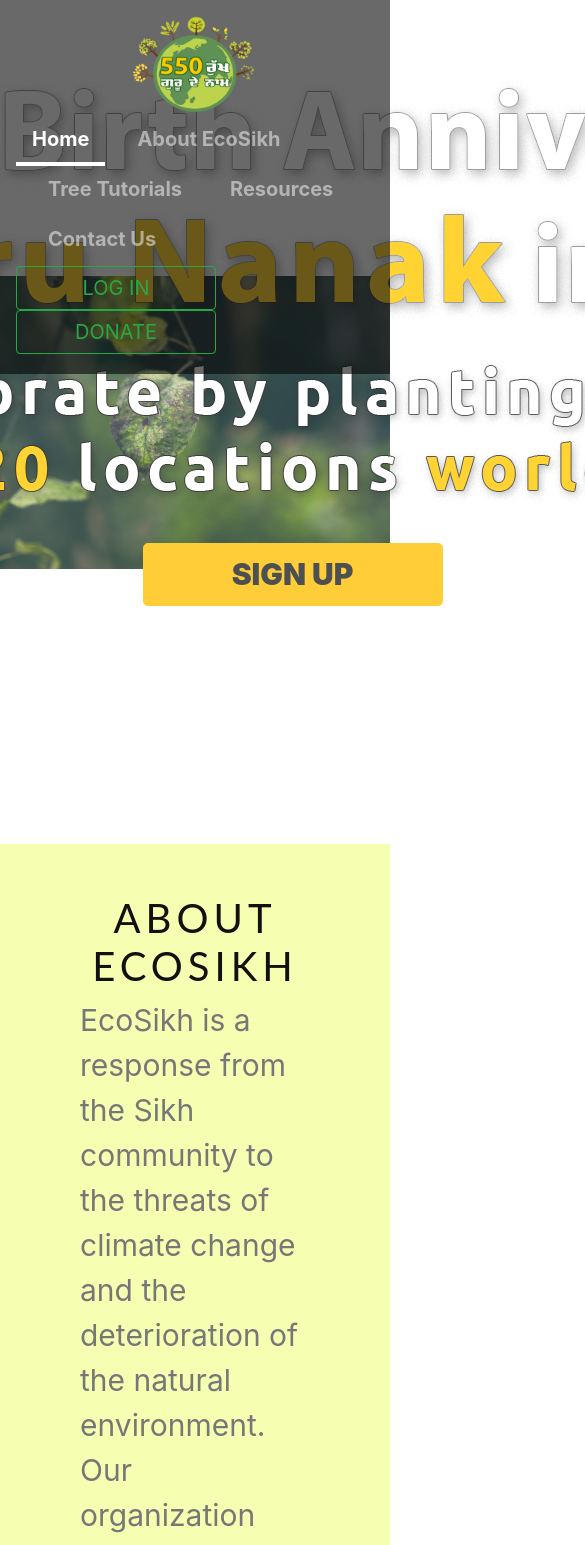
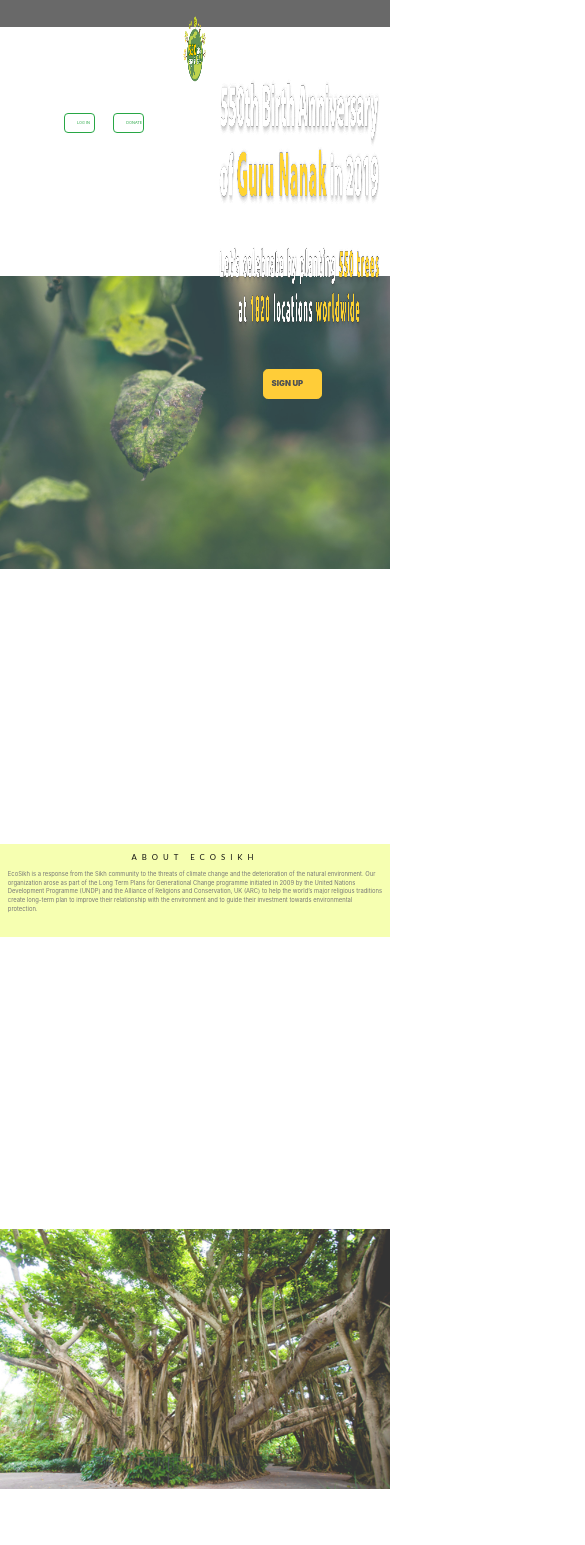
Before and after one commit to ivesingh93/gurunanak550-react, a React (Create React App) app: page / in a window 390 px wide. Shown: the top 1545 px of the page, 585 px wide, since content can reach past the window. Built offline with nearby package versions, Linux system fonts and the light colour scheme.

Commit message:
Changed from px to vw/vh to make the site responsive

```diff
--- a/src/components/Logo/Logo.js
+++ b/src/components/Logo/Logo.js
@@ -5,7 +5,7 @@
 const logo = () => (
 
     <div className={classes.Logo}>
-        <img src={gurunanak550logo} alt="gurunanak550" style={{width: '80px', height: '50px' }}/>
+        <img src={gurunanak550logo} alt="gurunanak550" style={{width: '0.3vw', height: '0.3vh' }}/>
     </div>
 
 );
--- a/src/components/Navigation/NavBar/NavBar.css
+++ b/src/components/Navigation/NavBar/NavBar.css
@@ -1,7 +1,7 @@
 .Nav-settings {
-    z-index: 999;
     width: 100%;
     background: rgba(5, 5, 5, 0.6);
+    height: 7vw;
   }
 
 .masthead {
--- a/src/components/Navigation/NavBar/NavBar.js
+++ b/src/components/Navigation/NavBar/NavBar.js
@@ -5,19 +5,19 @@
 const navbar = (props) => (
       <div className="Nav-settings" >
         <div className="d-flex flex-column flex-md-row align-items-center p-3  navbar-fixed-top mb-1">
-          <img src={gurunanak550logo} alt="gurunanak550" style={{width: '150px', height: '100px'}}/>
+          <img src={gurunanak550logo} alt="gurunanak550" style={{width: '7vw', height: '8vh'}}/>
           <div>
             <nav className="nav nav-masthead ">
-              <a className="nav-link active" style={{fontSize: '20px'}} href="#">Home</a>
-              <a className="nav-link" style={{fontSize: '20px'}} href="#">About EcoSikh</a>
-              <a className="nav-link" style={{fontSize: '20px'}} href="#">Tree Tutorials</a>
-              <a className="nav-link" style={{fontSize: '20px'}} href="#">Resources</a>
-              <a className="nav-link" style={{fontSize: '20px'}} href="#">Contact Us</a>
-              <a className="nav-link" style={{fontSize: '20px'}} href="#"></a>
+              <a className="nav-link active" style={{fontSize: '1vw'}} href="#">Home</a>
+              <a className="nav-link" style={{fontSize: '1vw'}} href="#">About EcoSikh</a>
+              <a className="nav-link" style={{fontSize: '1vw'}} href="#">Tree Tutorials</a>
+              <a className="nav-link" style={{fontSize: '1vw'}} href="#">Resources</a>
+              <a className="nav-link" style={{fontSize: '1vw'}} href="#">Contact Us</a>
+              <a className="nav-link" style={{fontSize: '1vw'}} href="#"></a>
               <div>
-                <a className="btn btn-outline-success" style={{fontSize: '20px', width: '200px'}} href="#">LOG IN</a>
+                <a className="btn btn-outline-success" style={{fontSize: '1vw', width: '8vw'}} href="#">LOG IN</a>
                 &nbsp;&nbsp;&nbsp;&nbsp;
-                <a className="btn btn-outline-success" style={{fontSize: '20px', width: '200px'}} href="#">DONATE</a>
+                <a className="btn btn-outline-success" style={{fontSize: '1vw', width: '8vw'}} href="#">DONATE</a>
               </div>
 
             </nav>
--- a/src/components/Parallax/Parallax.js
+++ b/src/components/Parallax/Parallax.js
@@ -9,28 +9,25 @@
         <div className="bgimg-1">
             <div class="flex-container">
                 <div>
-                    <img src={message_2}/>
+                    <img src={message_2} style={{height: '15vh', width: '45vw', paddingLeft: '8%'}}/>
                 </div>
                 <div>
-                    <img src={message_3}/>
+                    <img src={message_3} style={{height: '10vh', width: '45vw', paddingLeft: '8%'}}/>
                 </div>
                 <div>
                     <button className="btn btn-warning btn-lg"
-                     style={{fontSize: '30px', width: '300px', fontWeight: '900'}}
+                     style={{fontSize: '2vw', width: '15vw', fontWeight: '900', paddingLeft: '10%'}}
                     type="submit">SIGN UP</button>
                 </div>
             </div>
         </div>
 
-        <div style={{color: '#777', backgroundColor: '#f6ffb1', alignItems: 'center', padding: '50px 80px', justifyContent: 'center' }}>
-            <h3 style={{textAlign:'center', fontSize: '40px'}}>About EcoSikh</h3>
-            <p style={{fontSize: '30px'}}>EcoSikh is a response from the Sikh community to the threats of climate change and the deterioration of the natural environment. Our organization arose as part of the Long Term Plans for Generational Change programme initiated in 2009 by the United Nations Development Programme (UNDP) and the Alliance of Religions and Conservation, UK (ARC) to help the world’s major religious traditions create long-term plan to improve their relationship with the environment and to guide their investment towards environmental protection.</p>
+        <div style={{color: '#777', backgroundColor: '#f6ffb1', alignItems: 'center', padding: '2vw 2vw', justifyContent: 'center' }}>
+            <h3 style={{textAlign:'center', fontSize: '2vw'}}>About EcoSikh</h3>
+            <p style={{fontSize: '1.5vw'}}>EcoSikh is a response from the Sikh community to the threats of climate change and the deterioration of the natural environment. Our organization arose as part of the Long Term Plans for Generational Change programme initiated in 2009 by the United Nations Development Programme (UNDP) and the Alliance of Religions and Conservation, UK (ARC) to help the world’s major religious traditions create long-term plan to improve their relationship with the environment and to guide their investment towards environmental protection.</p>
         </div>
 
         <div className="bgimg-2">
-            <div className="caption">
-                <span className="border" style={{backgroundColor: 'transparent', fontSize: '25px', color: '#f7f7f7'}}>LESS HEIGHT</span>
-            </div>
         </div>
 
 
```
